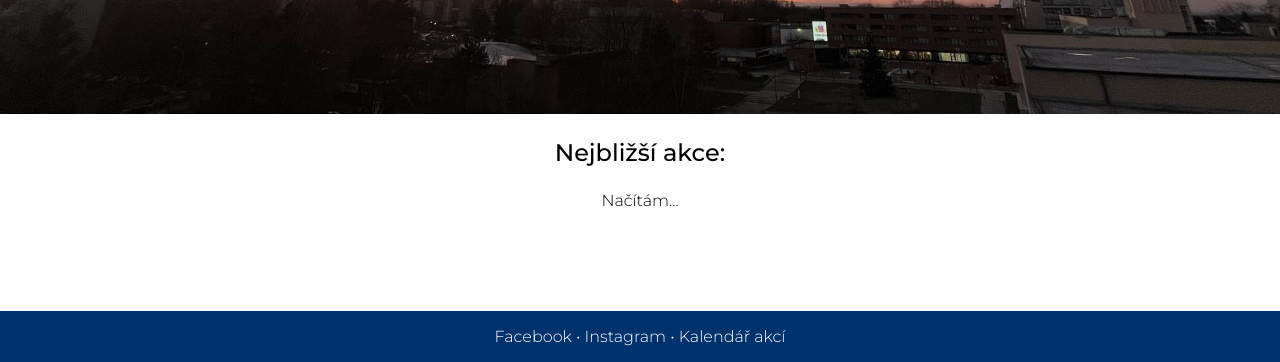
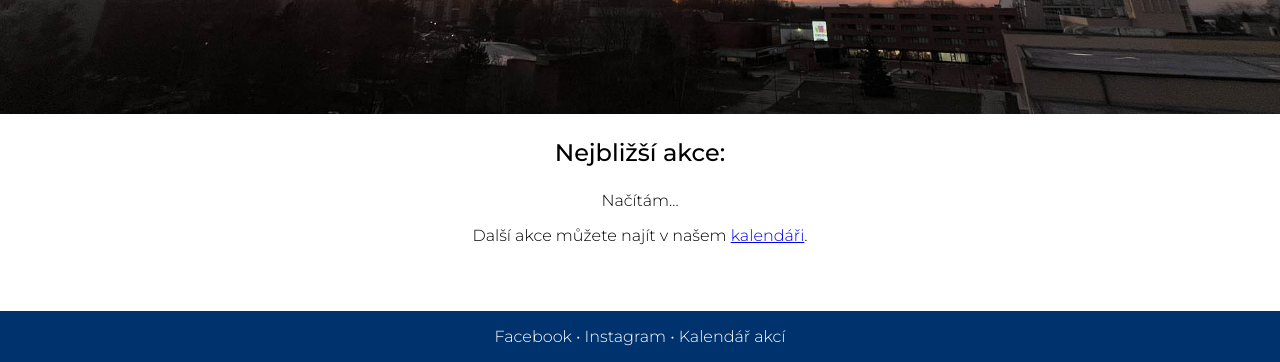
Before and after one commit to jerrylabs/sousedi.net, an Astro site: page / in a window 1280 px wide. Shown: the part 438-800 px from the top of the page. Built offline with nearby package versions, Linux system fonts and the light colour scheme; Astro itself is replaced by a stand-in of ours; no server answers.

Commit message:
Update index.astro

```diff
--- a/src/pages/index.astro
+++ b/src/pages/index.astro
@@ -11,6 +11,9 @@ import Layout from 'layout:Layout'
       <div class="next-event">
         Načítám...
       </div>
+      <p>
+        Další akce můžete najít v našem <a href="/kalendar">kalendáři</a>.
+      </p>
     </div>
   </main>
 </Layout>
```
